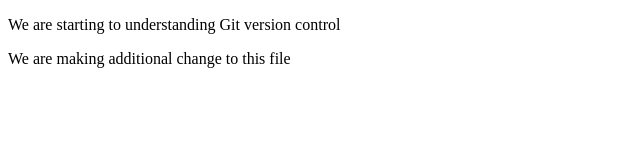
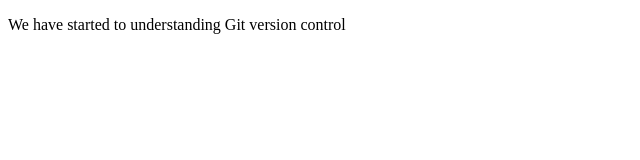
Before and after one commit to Iyke-gif/GIT-for-beginners, a plain HTML site: page index.html in a window 1280 px wide. Shown: the whole page, without its empty margins (0-640 px from the left). Drawn offline with Linux system fonts and the light colour scheme.

Commit message:
index file altered in sit

```diff
--- a/index.html
+++ b/index.html
@@ -6,8 +6,8 @@
     <title>Git Version Control</title>
 </head>
 <body>
-    <p>We are starting to understanding Git version control</p>
+    <p>We have started to understanding Git version control</p>
 
-    <p>We are making additional change to this file</p>
+
 </body>
 </html>
```
